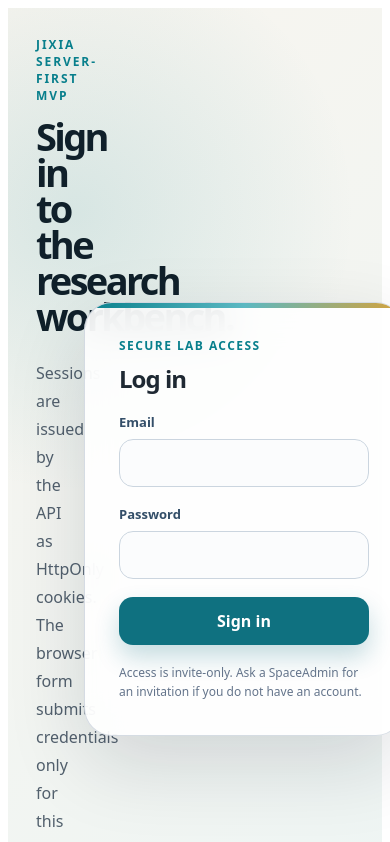
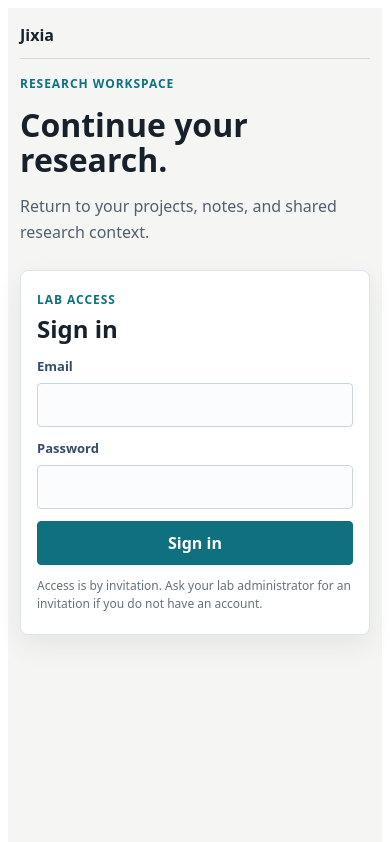
Before and after one commit to 1508324011/Jixia, a React (Vite) app in the folder apps/web/: page / in a window 390 px wide. Shown: the top 842 px of the page. Built offline with nearby package versions, Linux system fonts and the light colour scheme; what @blocknote/core, @blocknote/react would draw is missing.

Commit message:
feat(web): make login responsive and bilingual
Ultraworked with [Sisyphus](https://github.com/code-yeongyu/oh-my-openagent)

Co-authored-by: Sisyphus <clio-agent@sisyphuslabs.ai>

```diff
--- a/apps/web/src/features/auth/LoginPage.tsx
+++ b/apps/web/src/features/auth/LoginPage.tsx
@@ -3,16 +3,21 @@ import type { FormEvent } from "react";
 import { useState } from "react";
 
 import { apiFetch } from "../../lib/api";
+import { LocaleSwitcher } from "../i18n/LocaleSwitcher";
+import { localeCatalog, type Locale } from "../i18n/locale";
 
 type LoginPageProps = {
+  readonly locale?: Locale;
   readonly onLoginSuccess?: (response: LoginResponse) => void;
+  readonly onLocaleChange?: (locale: Locale) => void;
 };
 
-export function LoginPage({ onLoginSuccess }: LoginPageProps) {
+export function LoginPage({ locale = "en", onLoginSuccess, onLocaleChange }: LoginPageProps) {
   const [email, setEmail] = useState("");
   const [password, setPassword] = useState("");
   const [status, setStatus] = useState<FormStatus>("idle");
   const [errorMessage, setErrorMessage] = useState<string | null>(null);
+  const copy = localeCatalog(locale).login;
 
   async function handleSubmit(event: FormEvent<HTMLFormElement>): Promise<void> {
     event.preventDefault();
@@ -30,219 +35,73 @@ export function LoginPage({ onLoginSuccess }: LoginPageProps) {
       onLoginSuccess?.(response);
     } catch (error) {
       setStatus("error");
-      setErrorMessage(error instanceof Error ? error.message : "Unable to sign in.");
+      setErrorMessage(error instanceof Error ? error.message : copy.unableToSignIn);
     }
   }
 
   return (
-    <main style={pageStyle}>
-      <section style={introStyle} aria-labelledby="login-title">
-        <p style={eyebrowStyle}>Jixia server-first MVP</p>
-        <h1 id="login-title" style={titleStyle}>
-          Sign in to the research workbench.
-        </h1>
-        <p style={introCopyStyle}>
-          Sessions are issued by the API as HttpOnly cookies. The browser form submits credentials
-          only for this request and never stores auth tokens.
-        </p>
+    <main className="jixia-login">
+      <section aria-labelledby="login-title" className="jixia-login__intro">
+        <div className="jixia-login__intro-topline">
+          <p className="jixia-login__brand">Jixia</p>
+          {onLocaleChange ? <LocaleSwitcher locale={locale} onLocaleChange={onLocaleChange} /> : null}
+        </div>
+        <p className="jixia-login__eyebrow">{copy.eyebrow}</p>
+        <h1 id="login-title">{copy.title}</h1>
+        <p className="jixia-login__description">{copy.description}</p>
       </section>
 
-      <form style={formStyle} onSubmit={handleSubmit} aria-describedby="login-helper">
-        <div style={brandStripStyle} aria-hidden="true" />
+      <form className="jixia-login__form" onSubmit={handleSubmit} aria-describedby="login-helper">
         <div>
-          <p style={formKickerStyle}>Secure lab access</p>
-          <h2 style={formTitleStyle}>Log in</h2>
+          <p className="jixia-login__form-kicker">{copy.formKicker}</p>
+          <h2>{copy.formTitle}</h2>
         </div>
 
-        <label style={fieldStyle}>
-          <span style={labelStyle}>Email</span>
+        <label className="jixia-login__field">
+          <span>{copy.email}</span>
           <input
             autoComplete="email"
             inputMode="email"
             name="email"
             onChange={(event) => setEmail(event.currentTarget.value)}
             required
-            style={inputStyle}
             type="email"
             value={email}
           />
         </label>
 
-        <label style={fieldStyle}>
-          <span style={labelStyle}>Password</span>
+        <label className="jixia-login__field">
+          <span>{copy.password}</span>
           <input
             autoComplete="current-password"
             name="password"
             onChange={(event) => setPassword(event.currentTarget.value)}
             required
-            style={inputStyle}
             type="password"
             value={password}
           />
         </label>
 
         {errorMessage ? (
-          <p role="alert" style={errorStyle}>
+          <p className="jixia-login__notice jixia-login__notice--error" role="alert">
             {errorMessage}
           </p>
         ) : null}
 
         {status === "success" ? (
-          <p role="status" style={successStyle}>
-            Signed in. Loading your workbench…
+          <p className="jixia-login__notice jixia-login__notice--success" role="status">
+            {copy.signedIn}
           </p>
         ) : null}
 
-        <button disabled={status === "submitting"} style={buttonStyle} type="submit">
-          {status === "submitting" ? "Signing in…" : "Sign in"}
+        <button className="jixia-login__submit" disabled={status === "submitting"} type="submit">
+          {status === "submitting" ? copy.signingIn : copy.signIn}
         </button>
 
-        <p id="login-helper" style={helperStyle}>
-          Access is invite-only. Ask a SpaceAdmin for an invitation if you do not have an account.
-        </p>
+        <p className="jixia-login__helper" id="login-helper">{copy.helper}</p>
       </form>
     </main>
   );
 }
 
 type FormStatus = "idle" | "submitting" | "success" | "error";
-
-const pageStyle = {
-  minHeight: "100vh",
-  display: "grid",
-  gridTemplateColumns: "minmax(0, 1fr) minmax(320px, 430px)",
-  alignItems: "center",
-  gap: "48px",
-  padding: "clamp(28px, 6vw, 76px)",
-  background:
-    "radial-gradient(circle at 18% 20%, rgba(8, 127, 140, 0.13), transparent 32%), linear-gradient(135deg, #f8f5ef 0%, #edf5f4 100%)",
-  color: "#17212b",
-  fontFamily: "ui-sans-serif, system-ui, -apple-system, BlinkMacSystemFont, Segoe UI, sans-serif"
-};
-
-const introStyle = {
-  maxWidth: "650px"
-};
-
-const eyebrowStyle = {
-  margin: "0 0 14px",
-  color: "#087f8c",
-  fontSize: "12px",
-  fontWeight: 800,
-  letterSpacing: "0.16em",
-  textTransform: "uppercase"
-} as const;
-
-const titleStyle = {
-  margin: 0,
-  color: "#10202a",
-  fontSize: "clamp(38px, 8vw, 76px)",
-  lineHeight: 0.95,
-  letterSpacing: "-0.07em"
-};
-
-const introCopyStyle = {
-  margin: "24px 0 0",
-  color: "#52606d",
-  fontSize: "16px",
-  lineHeight: 1.75,
-  maxWidth: "540px"
-};
-
-const formStyle = {
-  position: "relative",
-  display: "grid",
-  gap: "18px",
-  padding: "34px",
-  border: "1px solid rgba(148, 163, 184, 0.38)",
-  borderRadius: "28px",
-  background: "rgba(255, 255, 255, 0.88)",
-  boxShadow: "0 28px 80px rgba(15, 23, 42, 0.14)",
-  backdropFilter: "blur(18px)",
-  overflow: "hidden"
-} as const;
-
-const brandStripStyle = {
-  position: "absolute",
-  inset: "0 0 auto",
-  height: "5px",
-  background: "linear-gradient(90deg, #087f8c, #5bb8c2, #d6a23a)"
-} as const;
-
-const formKickerStyle = {
-  margin: 0,
-  color: "#087f8c",
-  fontSize: "12px",
-  fontWeight: 800,
-  letterSpacing: "0.12em",
-  textTransform: "uppercase"
-} as const;
-
-const formTitleStyle = {
-  margin: "8px 0 0",
-  color: "#1f2933",
-  fontSize: "24px",
-  letterSpacing: "-0.04em"
-};
-
-const fieldStyle = {
-  display: "grid",
-  gap: "8px"
-};
-
-const labelStyle = {
-  color: "#334e68",
-  fontSize: "13px",
-  fontWeight: 700
-};
-
-const inputStyle = {
-  width: "100%",
-  boxSizing: "border-box",
-  border: "1px solid #cbd5df",
-  borderRadius: "14px",
-  background: "#fbfcfd",
-  color: "#10202a",
-  font: "inherit",
-  padding: "12px 14px",
-  outlineColor: "#087f8c"
-} as const;
-
-const buttonStyle = {
-  border: "0",
-  borderRadius: "14px",
-  background: "#0f7180",
-  color: "#ffffff",
-  cursor: "pointer",
-  font: "inherit",
-  fontWeight: 800,
-  padding: "13px 16px",
-  boxShadow: "0 12px 24px rgba(15, 113, 128, 0.24)"
-};
-
-const helperStyle = {
-  margin: 0,
-  color: "#64748b",
-  fontSize: "12px",
-  lineHeight: 1.6
-};
-
-const errorStyle = {
-  margin: 0,
-  border: "1px solid #fecaca",
-  borderRadius: "12px",
-  background: "#fff1f2",
-  color: "#991b1b",
-  fontSize: "13px",
-  padding: "10px 12px"
-};
-
-const successStyle = {
-  margin: 0,
-  border: "1px solid #a7f3d0",
-  borderRadius: "12px",
-  background: "#ecfdf5",
-  color: "#047857",
-  fontSize: "13px",
-  padding: "10px 12px"
-};
```
Also changed, not shown: 2 other files (tests, documents, lock files or other folders).
